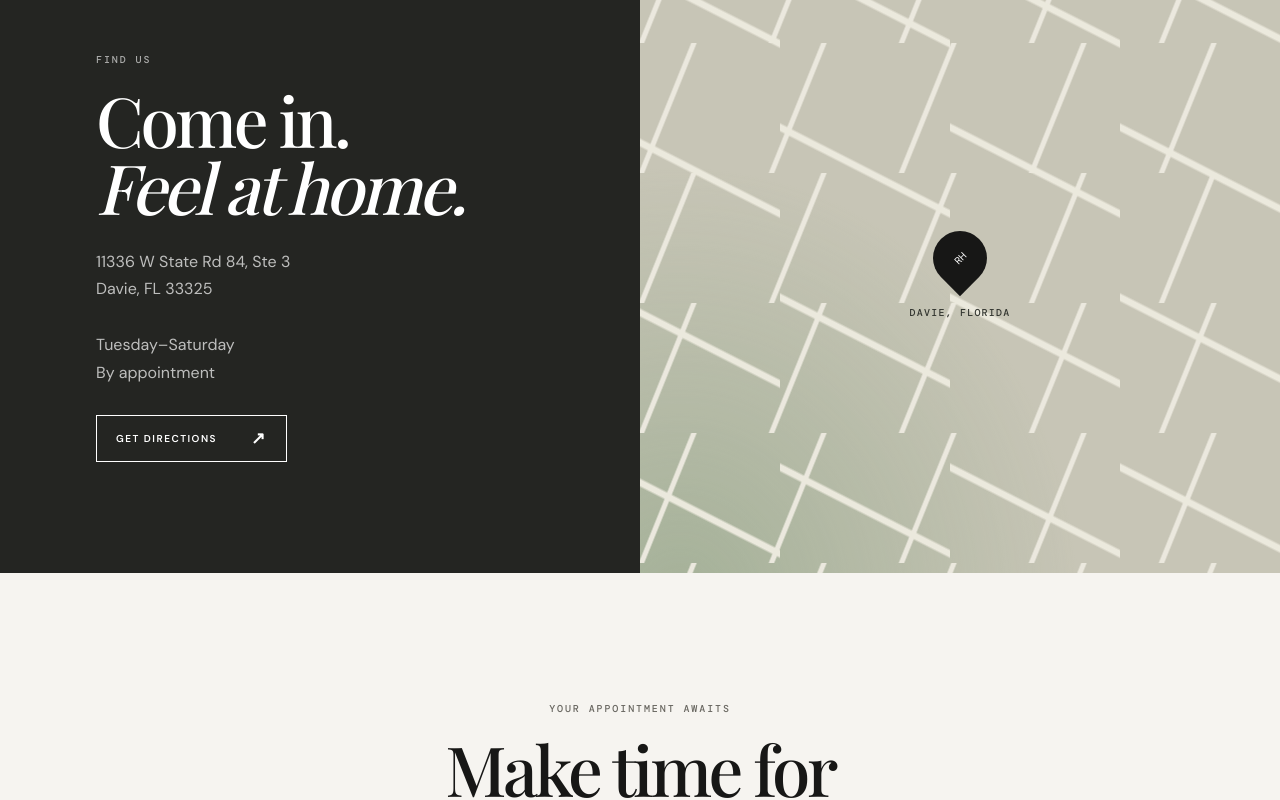
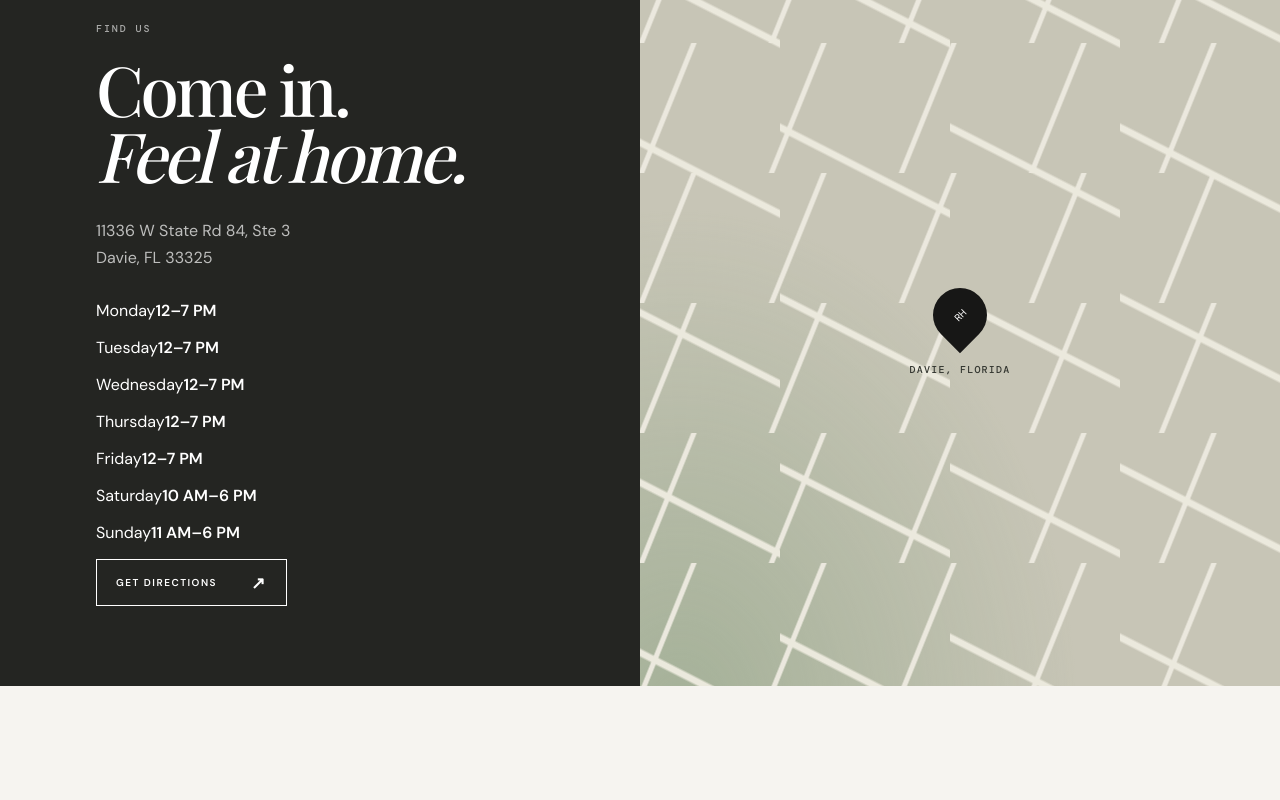
Before and after one commit to jesuscarvallo35/rey-hair-miami, a Next.js app: page / in a window 1280 px wide. Shown: the part 3487-4287 px from the top of the page. Built offline with nearby package versions, Linux system fonts and the light colour scheme; a web font is replaced by a local one.

Commit message:
Update Location.tsx

```diff
--- a/components/Location.tsx
+++ b/components/Location.tsx
@@ -1,7 +1,25 @@
+const hours = [
+  ["Monday", "12–7 PM"],
+  ["Tuesday", "12–7 PM"],
+  ["Wednesday", "12–7 PM"],
+  ["Thursday", "12–7 PM"],
+  ["Friday", "12–7 PM"],
+  ["Saturday", "10 AM–6 PM"],
+  ["Sunday", "11 AM–6 PM"],
+];
+
 export default function Location() {
   return (
     <section className="location" id="location">
-      <div className="location__details"><p className="eyebrow eyebrow--light">Find us</p><h2>Come in.<br /><em>Feel at home.</em></h2><p>11336 W State Rd 84, Ste 3<br />Davie, FL 33325</p><p>Tuesday–Saturday<br />By appointment</p><a className="button button--light" href="https://www.google.com/maps/search/?api=1&query=Rey+Hair+Miami+11336+W+State+Rd+84+Davie+FL" target="_blank" rel="noreferrer">Get directions <span>↗</span></a></div>
+      <div className="location__details">
+        <p className="eyebrow eyebrow--light">Find us</p>
+        <h2>Come in.<br /><em>Feel at home.</em></h2>
+        <p>11336 W State Rd 84, Ste 3<br />Davie, FL 33325</p>
+        <div className="hours" aria-label="Business hours">
+          {hours.map(([day, time]) => <p key={day}><span>{day}</span><strong>{time}</strong></p>)}
+        </div>
+        <a className="button button--light" href="https://www.google.com/maps/search/?api=1&query=Rey+Hair+Miami+11336+W+State+Rd+84+Davie+FL" target="_blank" rel="noreferrer">Get directions <span>↗</span></a>
+      </div>
       <div className="map-placeholder" role="img" aria-label="Map location placeholder"><div className="map-placeholder__grid" /><div className="map-pin">RH</div><span>Davie, Florida</span></div>
     </section>
   );
```
